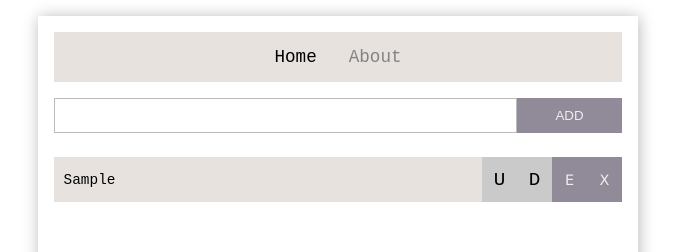
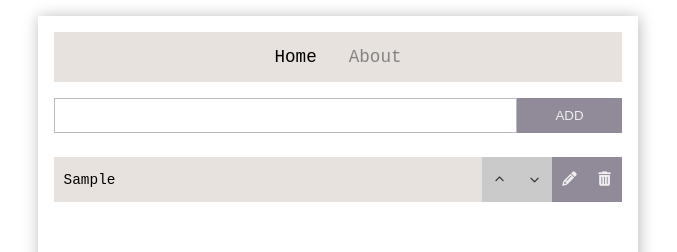
Before and after one commit to clm-1/react-todo-list, a React (Create React App) app: page / in a window 1280 px wide. Both pictures are taken after typing "Sample" into the empty fields and a click on the input "ADD". Shown: the top 252 px of the page, without its empty margins (302-979 px from the left). Built offline with nearby package versions, Linux system fonts and the light colour scheme.

Commit message:
Added icons to Todo-buttons

```diff
--- a/src/components/Todo.js
+++ b/src/components/Todo.js
@@ -39,13 +39,13 @@ const Todo = ({ todo }) => {
         <div className={style.textWrapper} onClick={() => completedHandler(todo)}>
           {todo.text}
         </div>
-        <div onClick={() => handleMove(todo, -1)} className={`${style.moveBtns}`}>U</div>
-        <div onClick={() => handleMove(todo, 1)} className={`${style.moveBtns}`}>D</div>
+        <div onClick={() => handleMove(todo, -1)} className={`${style.moveBtns}`}><i className="fas fa-chevron-up"></i></div>
+        <div onClick={() => handleMove(todo, 1)} className={`${style.moveBtns}`}><i className="fas fa-chevron-down"></i></div>
         <div className={style.edit} onClick={handleEditInfo}>
-          <span>E</span>
+        <i className="fas fa-pencil-alt"></i>
         </div>
         <div className={style.delete} onClick={() => removeTodo(todo)}>
-          <span>X</span>
+          <i className="fas fa-trash-alt"></i>
         </div>
       </div>
 
--- a/src/css/Todo.module.css
+++ b/src/css/Todo.module.css
@@ -44,6 +44,11 @@
   background-color: grey;
 }
 
+.moveBtns i {
+  font-size: .6rem;
+  color: #333;
+}
+
 .completed {
   opacity: .5;
 }
```
